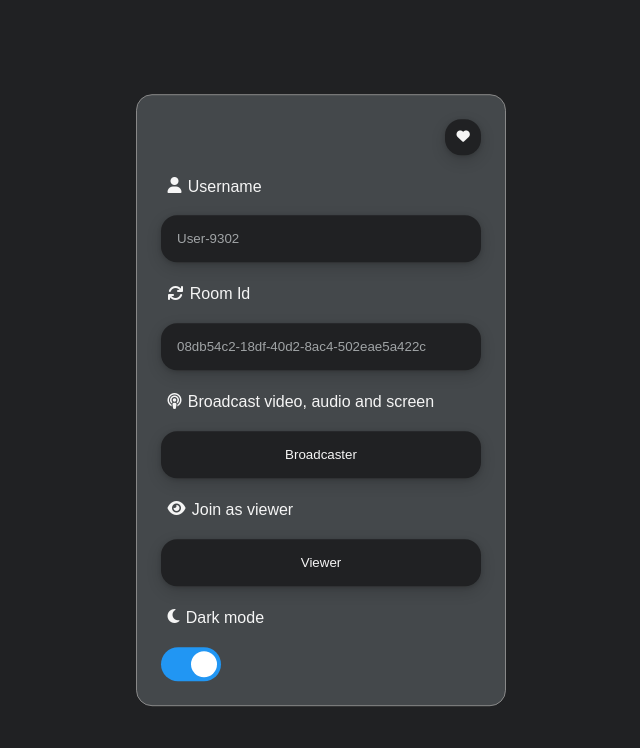
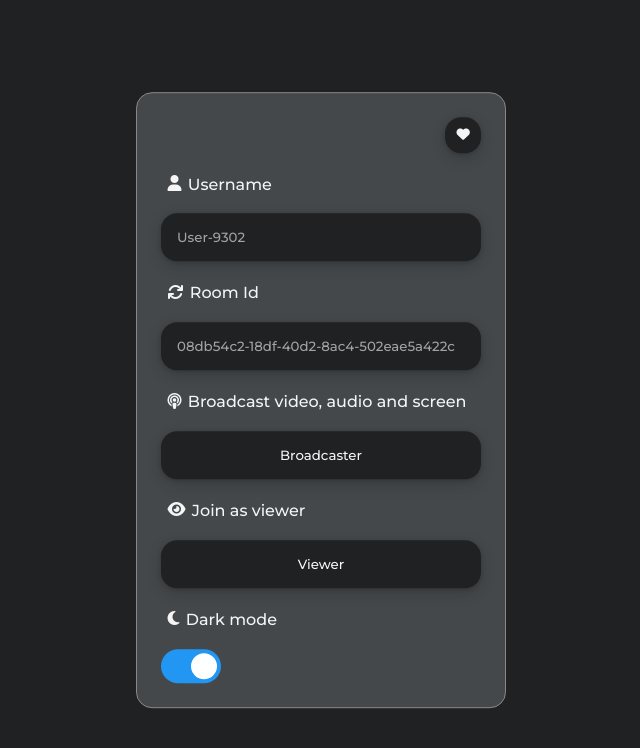
Before and after one commit to miroslavpejic85/mirotalkbro, a website: page public/views/home.html in a window 1280 px wide. Shown: the whole page, without its empty margins (319-959 px from the left). Drawn offline with nearby package versions, Linux system fonts and the light colour scheme; some packages are replaced by stand-ins of ours; a script that the page names is missing.

Commit message:
[mirotalkbro] - change font, update dep

```diff
--- a/app/server.js
+++ b/app/server.js
@@ -8,7 +8,7 @@
  * @license For open source under AGPL-3.0
  * @license For private project or commercial purposes contact us at: license.mirotalk@gmail.com
  * @author  Miroslav Pejic - miroslav.pejic.85@gmail.com
- * @version 1.0.56
+ * @version 1.0.57
  */
 
 require('dotenv').config();
--- a/package.json
+++ b/package.json
@@ -1,6 +1,6 @@
 {
     "name": "mirotalkbro",
-    "version": "1.0.56",
+    "version": "1.0.57",
     "description": "P2P WebRTC audio, video and screen live broadcast",
     "main": "app/server.js",
     "scripts": {
@@ -23,7 +23,7 @@
     "author": "Miroslav Pejic",
     "license": "AGPLv3",
     "dependencies": {
-        "@sentry/node": "^8.24.0",
+        "@sentry/node": "^8.28.0",
         "compression": "^1.7.4",
         "cors": "^2.8.5",
         "dotenv": "^16.4.5",
--- a/public/css/common.css
+++ b/public/css/common.css
@@ -1,6 +1,9 @@
+@import url('https://fonts.googleapis.com/css2?family=Montserrat:wght@500&display=swap');
+
+
 * {
     outline: none;
-    font-family: Arial, Helvetica, sans-serif;
+    font-family: 'Montserrat';
 }
 
 :root {
@@ -231,7 +234,7 @@ input:checked + .slider:before {
 }
 
 table {
-    font-family: arial, sans-serif;
+    font-family: 'Montserrat';
     border-collapse: collapse;
     border-style: hidden;
     width: 100%;
```
